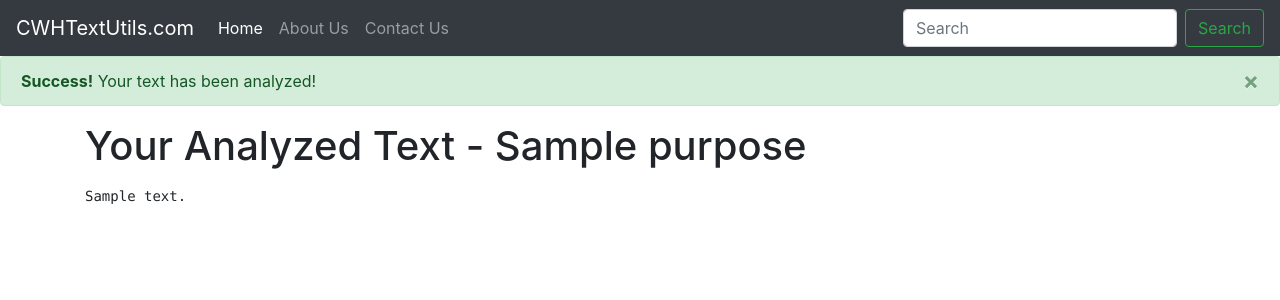
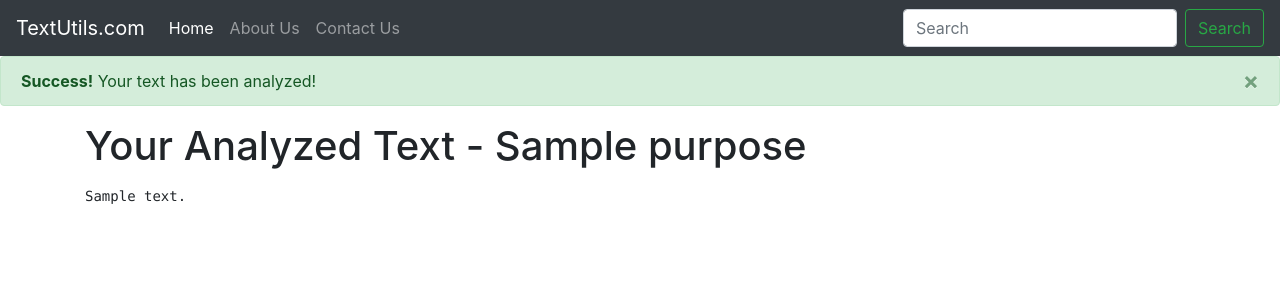
Before and after one commit to OfficialAnujMore/TextUtils, a Django app: template templates/analyze.html in a window 1280 px wide. Shown: the top 300 px of the page. Run offline with Django 3.2, Linux system fonts and the light colour scheme; the template is opened without the code that fills it: most values are stand-ins (such as "Sample title", 1, 10 or a date in 2020); some libraries are stand-ins or nearby versions.

Commit message:
Update analyze.html

```diff
--- a/templates/analyze.html
+++ b/templates/analyze.html
@@ -15,7 +15,7 @@
 
 <body>
     <nav class="navbar navbar-expand-lg navbar-dark bg-dark">
-        <a class="navbar-brand" href="#">CWHTextUtils.com</a>
+        <a class="navbar-brand" href="#">TextUtils.com</a>
         <button class="navbar-toggler" type="button" data-toggle="collapse" data-target="#navbarNavDropdown"
             aria-controls="navbarNavDropdown" aria-expanded="false" aria-label="Toggle navigation">
             <span class="navbar-toggler-icon"></span>
```
